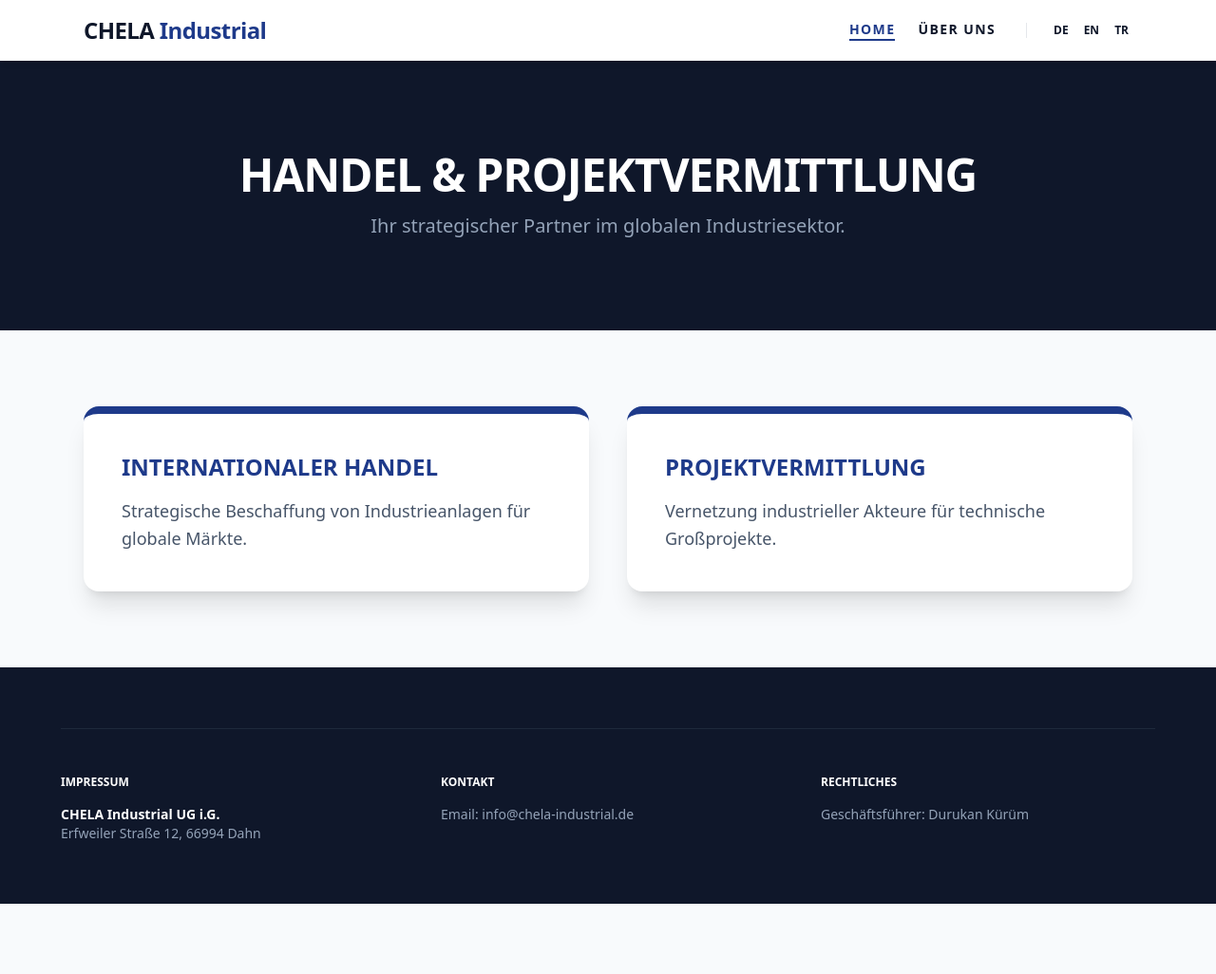
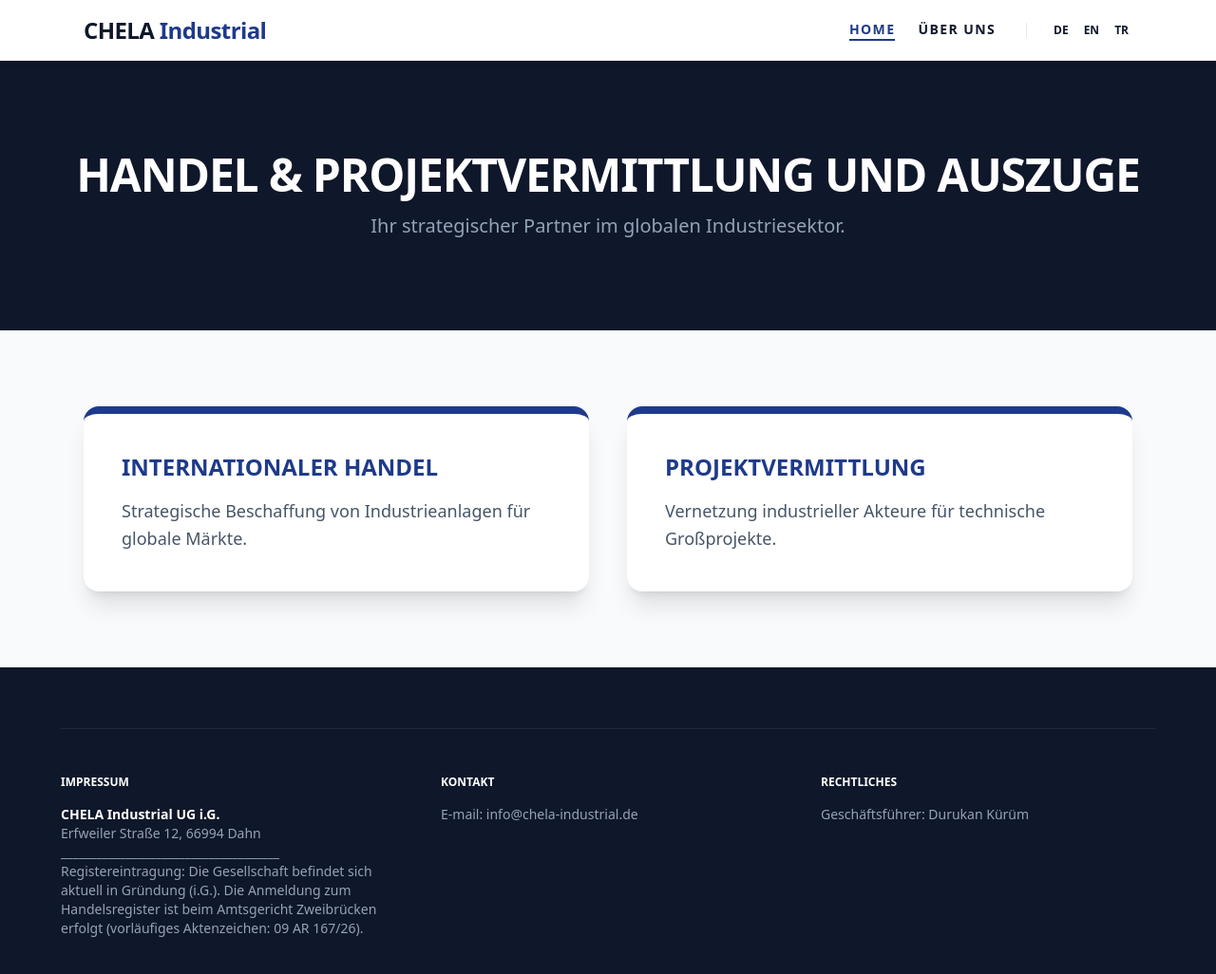
Before and after one commit to chela-industrial/website, a plain HTML site: page index.html in a window 1280 px wide. Shown: the whole page at 95% size. Before the commit the page ends 952 px from the top, so only its background shows below. Drawn offline with nearby package versions, Linux system fonts and the light colour scheme.

Commit message:
footer update

```diff
--- a/index.html
+++ b/index.html
@@ -62,7 +62,7 @@
 
     <header class="bg-slate-900 text-white py-24 px-6 text-center">
         <div class="lang-content de lang-active">
-            <h1 class="text-5xl font-extrabold mb-4 uppercase tracking-tight">Handel & Projektvermittlung</h1>
+            <h1 class="text-5xl font-extrabold mb-4 uppercase tracking-tight">Handel & Projektvermittlung und auszuge</h1>
             <p class="text-xl text-slate-400 max-w-2xl mx-auto">Ihr strategischer Partner im globalen Industriesektor.</p>
         </div>
         <div class="lang-content en">
@@ -113,10 +113,12 @@
                 <h3 class="text-white font-bold mb-4 uppercase text-xs">Impressum</h3>
                 <p class="text-white font-bold">CHELA Industrial UG i.G.</p>
                 <p>Erfweiler Straße 12, 66994 Dahn</p>
+                 <p>_____________________________________</p>
+                <p>Registereintragung: Die Gesellschaft befindet sich aktuell in Gründung (i.G.). Die Anmeldung zum Handelsregister ist beim Amtsgericht Zweibrücken erfolgt (vorläufiges Aktenzeichen: 09 AR 167/26).</p>
             </div>
             <div>
                 <h3 class="text-white font-bold mb-4 uppercase text-xs">Kontakt</h3>
-                <p>Email: info@chela-industrial.de</p>
+                <p>E-mail: info@chela-industrial.de</p>
             </div>
             <div>
                 <h3 class="text-white font-bold mb-4 uppercase text-xs">Rechtliches</h3>
```
Also changed, not shown: about/index.html (+4 -1 lines).
